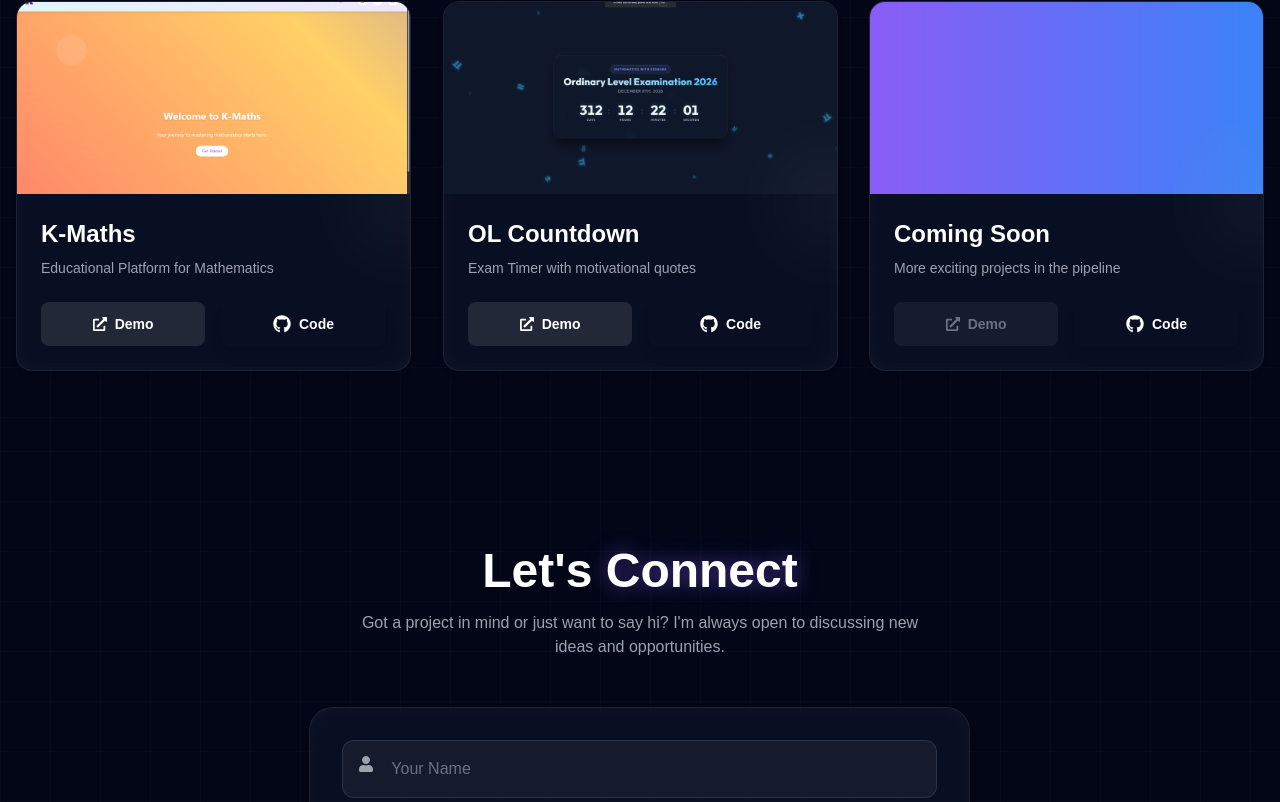
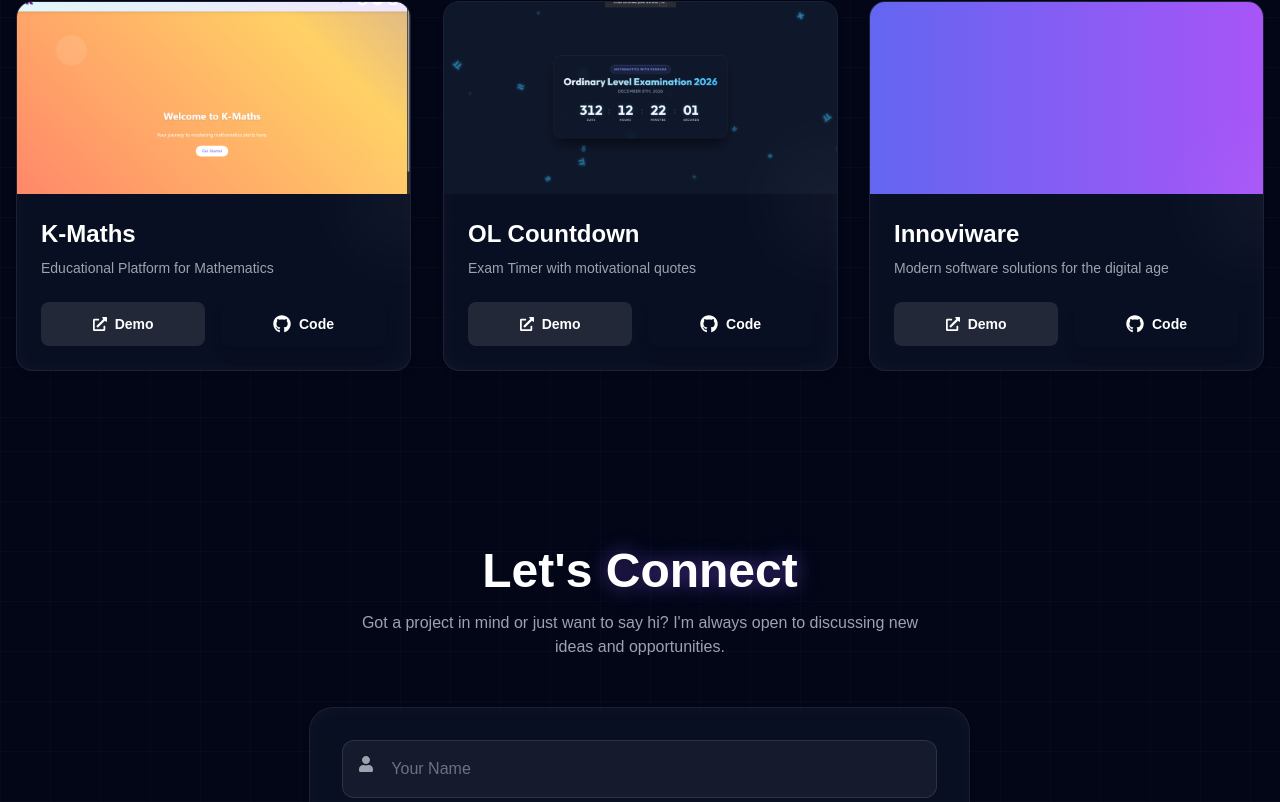
Before and after one commit to keshara05/my-portfolio, a React (Vite) app: page / in a window 1280 px wide. Shown: the part 2829-3631 px from the top of the page. Built offline with nearby package versions, Linux system fonts and the light colour scheme.

Commit message:
feat: Add new Projects section component to display portfolio projects with interactive cards.

```diff
--- a/src/components/Projects.jsx
+++ b/src/components/Projects.jsx
@@ -15,7 +15,7 @@ const Projects = () => {
         { id: 3, src: project3, isImage: true, title: 'CricHub', desc: 'Cricket Tournament Management System', code: 'https://github.com/keshara05', demo: '' },
         { id: 4, src: project4, isImage: true, title: 'K-Maths', desc: 'Educational Platform for Mathematics', code: 'https://github.com/K-Maths', demo: 'https://kmaths.vercel.app/' },
         { id: 5, src: project5, isImage: true, title: 'OL Countdown', desc: 'Exam Timer with motivational quotes', code: 'https://github.com/keshara05/2026-ol-countdown', demo: 'https://kmathsolcountdown.vercel.app/' },
-        { id: 6, src: 'linear-gradient(to right, #8b5cf6, #3b82f6)', isImage: false, title: 'Coming Soon', desc: 'More exciting projects in the pipeline', code: 'https://github.com/keshara05', demo: '' },
+        { id: 6, src: 'linear-gradient(to right, #6366f1, #a855f7)', isImage: false, title: 'Innoviware', desc: 'Modern software solutions for the digital age', code: 'https://github.com/keshara05/Innoviware', demo: 'https://innoviware-mocha.vercel.app/' },
     ];
 
     return (
```
